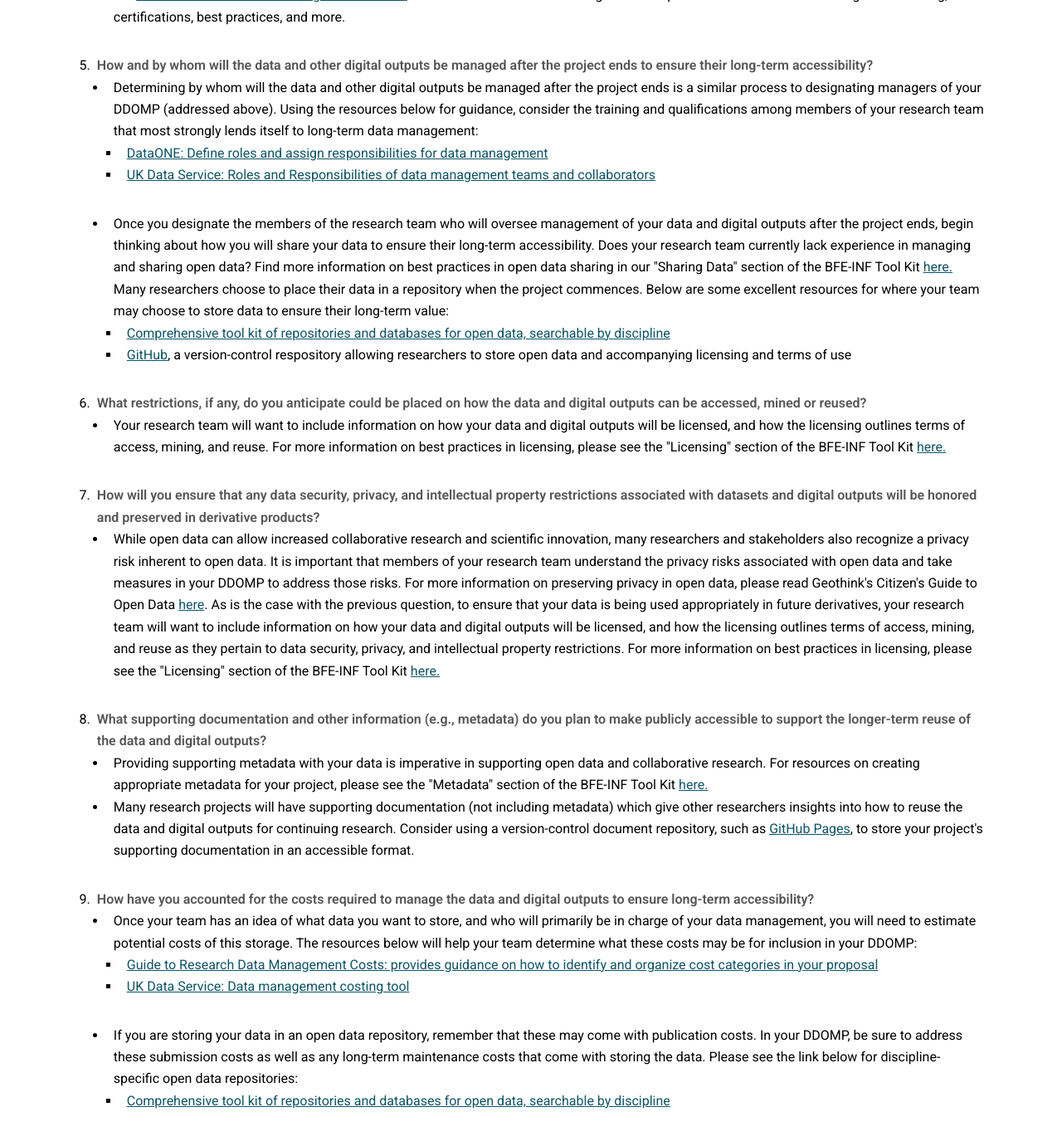
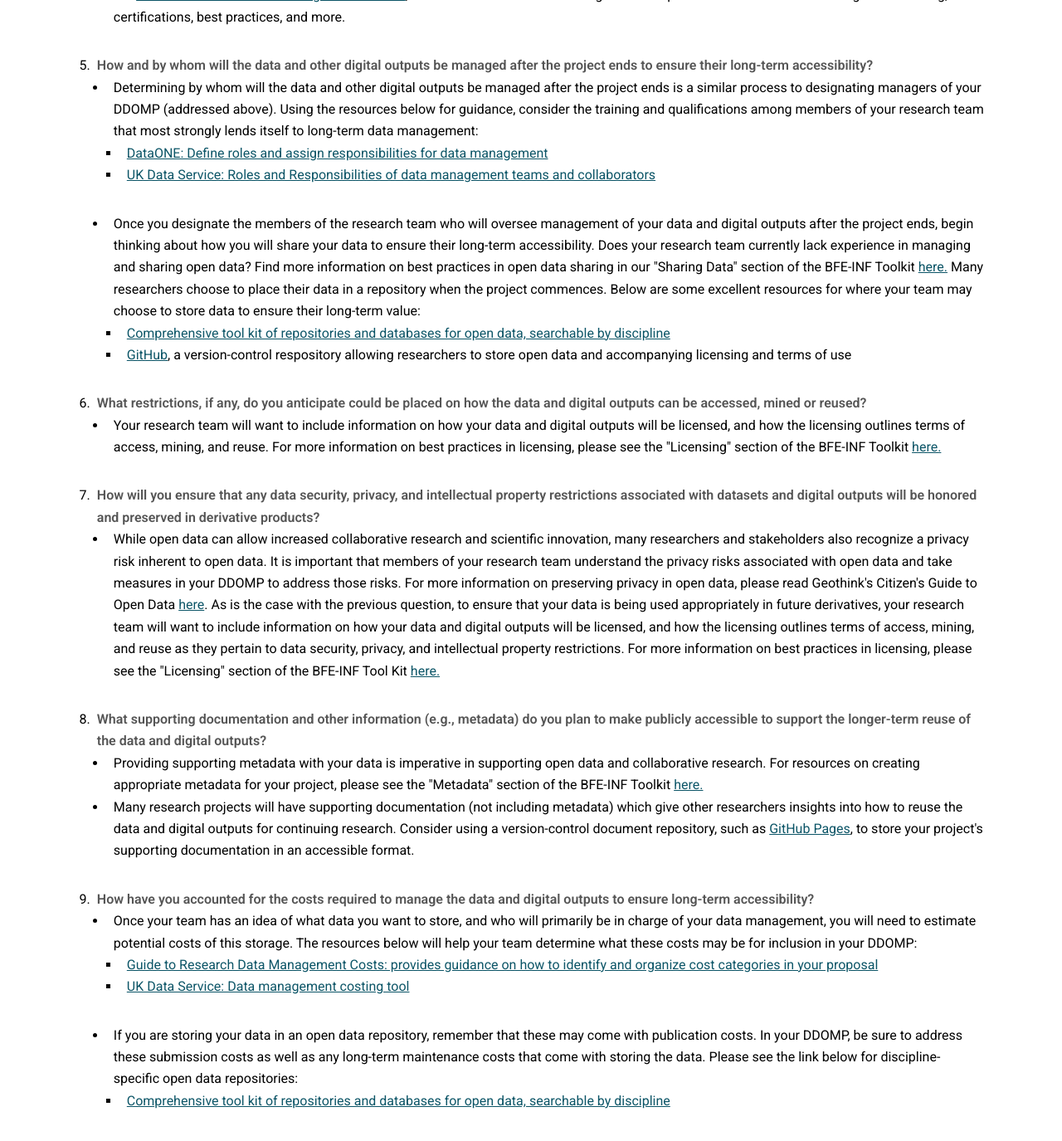
Before and after one commit to bfe-inf/toolkit, a Jekyll site: the page built from ddomp-fullproposal.html, in a window 1280 px wide and 1400 px high, scrolled down 2431 px. Shown: the top 1375 px of the window at 83% size. Built offline with Jekyll 4.4.1, drawn with Linux system fonts in a browser that asks for light colours; some of the changed text lies outside the part shown.

Commit message:
Update ddomp-fullproposal.html

```diff
--- a/ddomp-fullproposal.html
+++ b/ddomp-fullproposal.html
@@ -100,7 +100,7 @@
 										<li><a href="https://www.dataone.org/best-practices/define-roles-and-assign-responsibilities-data-management" target="_blank">DataONE: Define roles and assign responsibilities for data management</a></li>
 										<li><a href="https://www.ukdataservice.ac.uk/manage-data/plan/roles-and-responsibilities" target="_blank">UK Data Service: Roles and Responsibilities of data management teams and collaborators</a></li>
 									</ul>
-								<li>Does your research team currently lack experience in data management training and best practices? Consider getting up to speed using our <a href="https://bfe-inf.github.io/tool-kit/" target="_blank">e-Infrastructures & Data Management Tool Kit</a>, which contains location- and organization-specific resources on data management training, certifications, best practices, and more. Prior to submitting a project for funding through a Belmont Forum partner organization, members of your research team should have a general understanding of data management in order to properly complete this portion of the DDOMP.</li>
+								<li>Does your research team currently lack experience in data management training and best practices? Consider getting up to speed using our <a href="https://bfe-inf.github.io/toolkit/" target="_blank">e-Infrastructures & Data Management Toolkit</a>, which contains location- and organization-specific resources on data management training, certifications, best practices, and more. Prior to submitting a project for funding through a Belmont Forum partner organization, members of your research team should have a general understanding of data management in order to properly complete this portion of the DDOMP.</li>
 							</ul>
 						<li><strong>How do you intend to manage the data and digital outputs during the project to ensure their long-term value is protected?</strong></li>
 							<ul>
@@ -113,7 +113,7 @@
 										<li><a href="https://www.dataone.org/best-practices/define-roles-and-assign-responsibilities-data-management" target="_blank">DataONE: Define roles and assign responsibilities for data management</a></li>
 										<li><a href="https://www.ukdataservice.ac.uk/manage-data/plan/roles-and-responsibilities" target="_blank">UK Data Service: Roles and Responsibilities of data management teams and collaborators</a></li>
 									</ul>
-								<li>Once you designate the members of the research team who will oversee management of your data and digital outputs after the project ends, begin thinking about how you will share your data to ensure their long-term accessibility. Does your research team currently lack experience in managing and sharing open data? Find more information on best practices in open data sharing in our "Sharing Data" section of the BFE-INF Tool Kit <a href="https://bfe-inf.github.io/tool-kit/bp&s-sharing.html" target="_blank">here.</a> Many researchers choose to place their data in a repository when the project commences. Below are some excellent resources for where your team may choose to store data to ensure their long-term value:</li>
+								<li>Once you designate the members of the research team who will oversee management of your data and digital outputs after the project ends, begin thinking about how you will share your data to ensure their long-term accessibility. Does your research team currently lack experience in managing and sharing open data? Find more information on best practices in open data sharing in our "Sharing Data" section of the BFE-INF Toolkit <a href="https://bfe-inf.github.io/toolkit/bp&s-sharing.html" target="_blank">here.</a> Many researchers choose to place their data in a repository when the project commences. Below are some excellent resources for where your team may choose to store data to ensure their long-term value:</li>
 									<ul style="list-style-type:square">
 										<li><a href="https://www.re3data.org/" target="_blank">Comprehensive tool kit of repositories and databases for open data, searchable by discipline</a></li>
 										<li><a href="https://github.com/" target="_blank">GitHub</a>, a version-control respository allowing researchers to store open data and accompanying licensing and terms of use</li>
@@ -121,7 +121,7 @@
 							</ul>
 						<li><strong>What restrictions, if any, do you anticipate could be placed on how the data and digital outputs can be accessed, mined or reused?</strong></li>
 							<ul>
-								<li>Your research team will want to include information on how your data and digital outputs will be licensed, and how the licensing outlines terms of access, mining, and reuse. For more information on best practices in licensing, please see the "Licensing" section of the BFE-INF Tool Kit <a href="https://bfe-inf.github.io/tool-kit/bp&s-licensing.html" target="_blank">here.</a></li>
+								<li>Your research team will want to include information on how your data and digital outputs will be licensed, and how the licensing outlines terms of access, mining, and reuse. For more information on best practices in licensing, please see the "Licensing" section of the BFE-INF Toolkit <a href="https://bfe-inf.github.io/toolkit/bp&s-licensing.html" target="_blank">here.</a></li>
 							</ul>
 						<li><strong>How will you ensure that any data security, privacy, and intellectual property restrictions associated with datasets and digital outputs will be honored and preserved in derivative products?</strong></li>
 							<ul>
@@ -129,7 +129,7 @@
 							</ul>
 						<li><strong>What supporting documentation and other information (e.g., metadata) do you plan to make publicly accessible to support the longer-term reuse of the data and digital outputs?</strong></li>
 							<ul>
-								<li>Providing supporting metadata with your data is imperative in supporting open data and collaborative research. For resources on creating appropriate metadata for your project, please see the "Metadata" section of the BFE-INF Tool Kit <a href="https://bfe-inf.github.io/tool-kit/bp&s-metadata.html" target="_blank">here.</a></li>
+								<li>Providing supporting metadata with your data is imperative in supporting open data and collaborative research. For resources on creating appropriate metadata for your project, please see the "Metadata" section of the BFE-INF Toolkit <a href="https://bfe-inf.github.io/toolkit/bp&s-metadata.html" target="_blank">here.</a></li>
 								<li>Many research projects will have supporting documentation (not including metadata) which give other researchers insights into how to reuse the data and digital outputs for continuing research. Consider using a version-control document repository, such as <a href="https://pages.github.com/" target="_blank">GitHub Pages</a>, to store your project's supporting documentation in an accessible format.</li>
 							</ul>
 						<li><strong>How have you accounted for the costs required to manage the data and digital outputs to ensure long-term accessibility?</strong></li>
```
Also changed, not shown: other parts of ddomp-fullproposal.html (+1 -1 lines).
